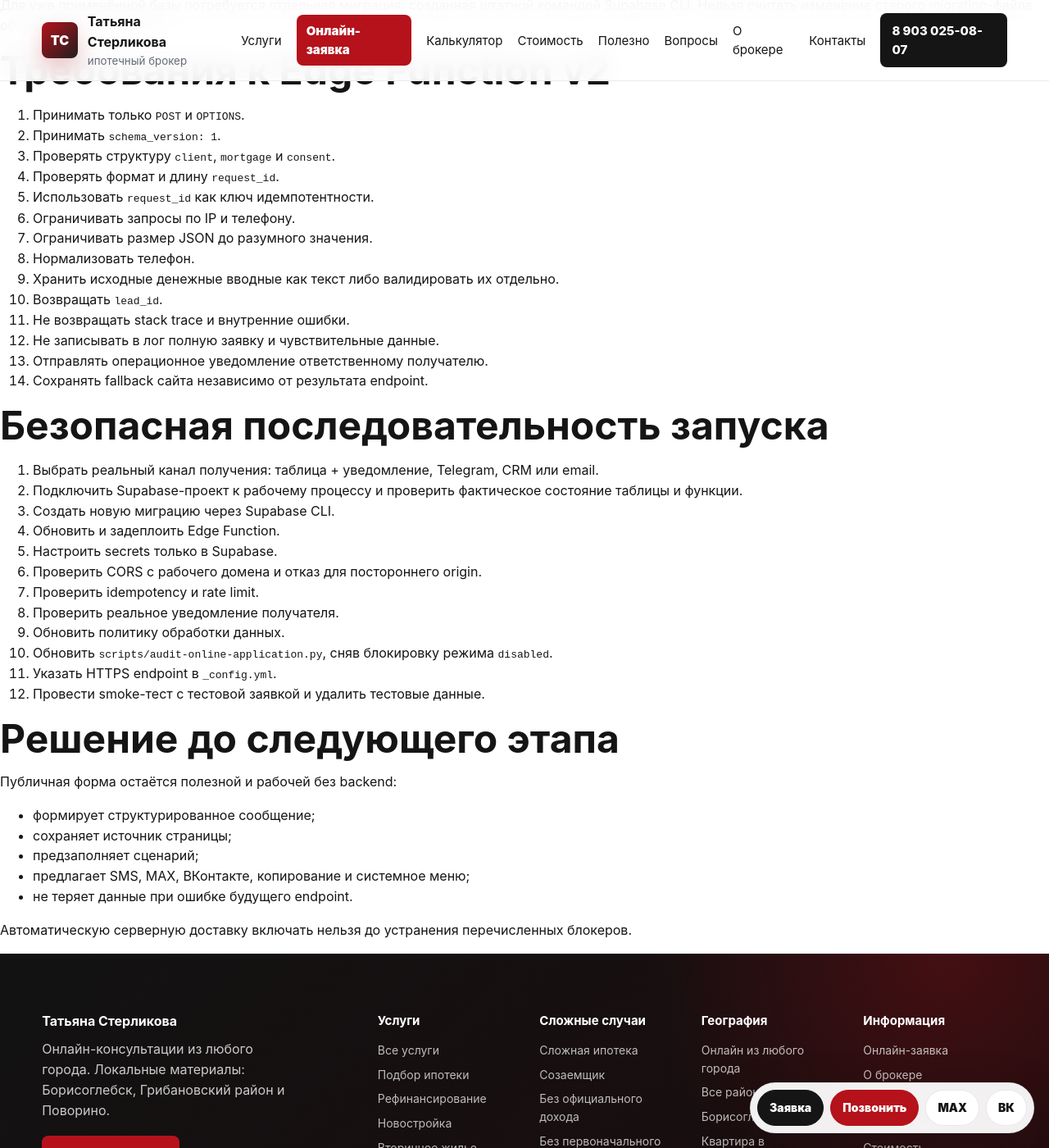
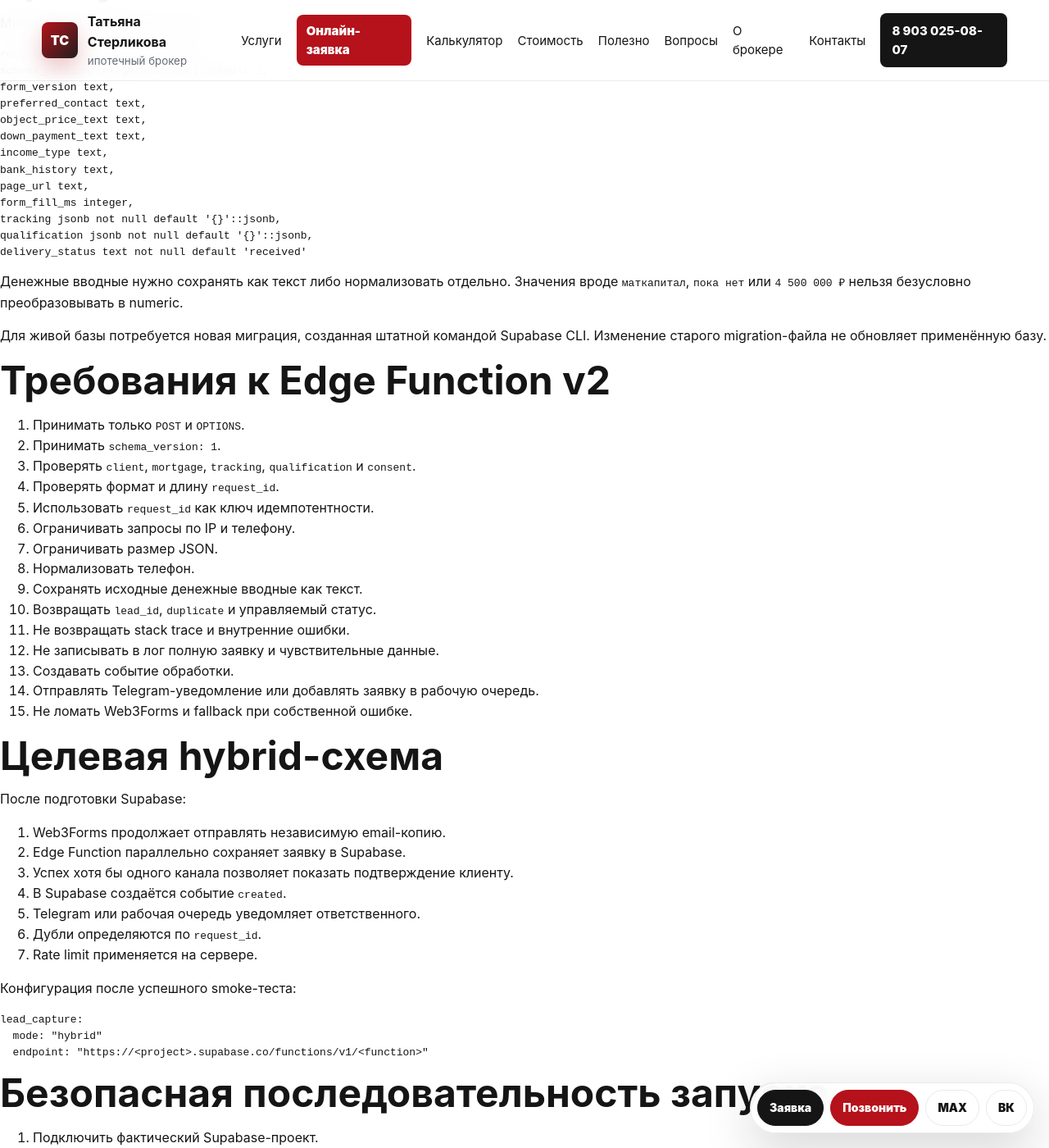
Before and after one commit to deputat36/broker, a Jekyll site: the page built from docs/supabase-lead-backend-audit.md, in a window 1280 px wide and 1400 px high, scrolled down 3476 px. Shown: the whole window at 82% size. Built offline with Jekyll 4.4.1, drawn with Linux system fonts in a browser that asks for light colours; our own code applies the rules of GitHub Pages for plain Markdown files; some of the changed text lies outside the part shown.

Commit message:
Reframe Supabase as secondary lead channel

````diff
--- a/docs/supabase-lead-backend-audit.md
+++ b/docs/supabase-lead-backend-audit.md
@@ -4,11 +4,21 @@
 
 ## Вывод
 
-Исходники Supabase backend присутствуют в репозитории, но подключать их к публичной форме пока нельзя.
+Рабочий приём заявок уже реализован через Web3Forms по схеме проекта «Новостройки Борисоглебска».
 
-`lead_capture.mode` должен оставаться `disabled`, а `lead_capture.endpoint` — пустым.
+Текущий режим:
 
-Факт актуального деплоя Edge Function, применённой миграции и реальной доставки заявок получателю через GitHub-репозиторий не подтверждён.
+```yaml
+lead_capture:
+  mode: "web3forms"
+  endpoint: ""
+```
+
+Web3Forms отправляет email-копию, после успеха пользователь переходит на `/spasibo/`, а SMS, MAX, ВКонтакте, Web Share и копирование остаются резервными каналами.
+
+Supabase должен подключаться как второй параллельный канал хранения, событий, rate limit и уведомлений. Legacy-исходники Supabase в текущем виде к форме подключать нельзя.
+
+Факт актуального деплоя Edge Function, применённой миграции и работы уведомлений через GitHub-репозиторий не подтверждён.
 
 ## Проверенные файлы
 
@@ -16,9 +26,20 @@
 - `supabase/migrations/202607070001_create_broker_leads.sql`;
 - `assets/js/online-application.js`;
 - `online-zayavka.md`;
-- `_config.yml`.
+- `_config.yml`;
+- `docs/lead-endpoint-contract.md`.
 
-## Критические несовместимости
+## Рабочая схема до подключения Supabase
+
+1. Пользователь заполняет форму.
+2. Браузер создаёт request ID, атрибуцию и техническую квалификацию.
+3. После подтверждения Web3Forms отправляет email-копию.
+4. Пользователь переходит на `/spasibo/`.
+5. При ошибке остаются все резервные способы связи.
+
+Supabase не является условием работоспособности формы.
+
+## Критические несовместимости legacy backend
 
 ### 1. Разный формат payload
 
@@ -36,11 +57,13 @@
     "scenario": "...",
     "object_type": "..."
   },
+  "tracking": {},
+  "qualification": {},
   "consent": true
 }
 ```
 
-Текущая Edge Function ожидает старые плоские поля:
+Legacy Edge Function ожидает старые плоские поля:
 
 ```json
 {
@@ -75,33 +98,26 @@
 
 ### 4. CORS требует пересмотра
 
-В разрешённые origins включены:
+В разрешённые origins включены основной домен, `www`, общий технический origin `https://deputat36.github.io` и локальные адреса.
 
-- основной домен;
-- `www`-домен;
-- общий технический origin `https://deputat36.github.io`;
-- локальные адреса.
+Перед production-запуском нужно разрешить только необходимые origins. Ответ для запрещённого origin не должен подставлять рабочий origin в CORS-заголовок.
 
-Перед production-запуском нужно решить, требуется ли технический origin целиком. Без необходимости лучше разрешить только рабочий домен и конкретные локальные адреса для разработки.
+### 5. Нет подтверждённой операционной обработки Supabase
 
-Ответ для запрещённого origin не должен подставлять разрешённый рабочий origin в CORS-заголовок.
+Legacy функция сохраняет строку, но репозиторий не подтверждает:
 
-### 5. Нет подтверждённого получателя
+- кто просматривает таблицу;
+- есть ли уведомление Татьяне;
+- работает ли Telegram или CRM;
+- кто имеет доступ к данным;
+- какой срок хранения установлен;
+- как выполняется удаление по запросу клиента.
 
-Текущая функция сохраняет строку в таблицу, но репозиторий не подтверждает:
-
-- кто и где просматривает новые заявки;
-- есть ли уведомление Татьяне;
-- есть ли Telegram, CRM или email-доставка;
-- кто имеет доступ к таблице;
-- какой срок хранения установлен;
-- как выполняется удаление заявки по запросу клиента.
-
-Запись в таблицу без операционного уведомления может создавать незамеченные заявки.
+Запись без уведомления может остаться незамеченной. Web3Forms решает текущую доставку email, но не заменяет будущую очередь обработки Supabase.
 
 ### 6. Ответ не возвращает lead ID
 
-Функция возвращает только:
+Legacy функция возвращает только:
 
 ```json
 {
@@ -110,9 +126,9 @@
 }
 ```
 
-Для поддержки и устранения дублей желательно возвращать стабильный `lead_id`.
+Для поддержки и устранения дублей нужно возвращать стабильный `lead_id` и признак duplicate.
 
-## Положительные стороны текущего backend
+## Положительные стороны legacy backend
 
 - `service_role` берётся из переменной окружения, а не из публичного сайта;
 - RLS включён;
@@ -140,53 +156,72 @@
 bank_history text,
 page_url text,
 form_fill_ms integer,
+tracking jsonb not null default '{}'::jsonb,
+qualification jsonb not null default '{}'::jsonb,
 delivery_status text not null default 'received'
 ```
 
-Числовые поля можно добавлять только после отдельной нормализации. Ввод пользователя вроде `маткапитал`, `пока нет` или `4 500 000 ₽` нельзя безусловно преобразовывать в numeric.
+Денежные вводные нужно сохранять как текст либо нормализовать отдельно. Значения вроде `маткапитал`, `пока нет` или `4 500 000 ₽` нельзя безусловно преобразовывать в numeric.
 
-Для уже применённой базы потребуется отдельная миграция, созданная штатной командой Supabase CLI. Нельзя считать изменение старого migration-файла обновлением живой базы.
+Для живой базы потребуется новая миграция, созданная штатной командой Supabase CLI. Изменение старого migration-файла не обновляет применённую базу.
 
 ## Требования к Edge Function v2
 
 1. Принимать только `POST` и `OPTIONS`.
 2. Принимать `schema_version: 1`.
-3. Проверять структуру `client`, `mortgage` и `consent`.
+3. Проверять `client`, `mortgage`, `tracking`, `qualification` и `consent`.
 4. Проверять формат и длину `request_id`.
 5. Использовать `request_id` как ключ идемпотентности.
 6. Ограничивать запросы по IP и телефону.
-7. Ограничивать размер JSON до разумного значения.
+7. Ограничивать размер JSON.
 8. Нормализовать телефон.
-9. Хранить исходные денежные вводные как текст либо валидировать их отдельно.
-10. Возвращать `lead_id`.
+9. Сохранять исходные денежные вводные как текст.
+10. Возвращать `lead_id`, `duplicate` и управляемый статус.
 11. Не возвращать stack trace и внутренние ошибки.
 12. Не записывать в лог полную заявку и чувствительные данные.
-13. Отправлять операционное уведомление ответственному получателю.
-14. Сохранять fallback сайта независимо от результата endpoint.
+13. Создавать событие обработки.
+14. Отправлять Telegram-уведомление или добавлять заявку в рабочую очередь.
+15. Не ломать Web3Forms и fallback при собственной ошибке.
+
+## Целевая hybrid-схема
+
+После подготовки Supabase:
+
+1. Web3Forms продолжает отправлять независимую email-копию.
+2. Edge Function параллельно сохраняет заявку в Supabase.
+3. Успех хотя бы одного канала позволяет показать подтверждение клиенту.
+4. В Supabase создаётся событие `created`.
+5. Telegram или рабочая очередь уведомляет ответственного.
+6. Дубли определяются по `request_id`.
+7. Rate limit применяется на сервере.
+
+Конфигурация после успешного smoke-теста:
+
+```yaml
+lead_capture:
+  mode: "hybrid"
+  endpoint: "https://<project>.supabase.co/functions/v1/<function>"
+```
 
 ## Безопасная последовательность запуска
 
-1. Выбрать реальный канал получения: таблица + уведомление, Telegram, CRM или email.
-2. Подключить Supabase-проект к рабочему процессу и проверить фактическое состояние таблицы и функции.
-3. Создать новую миграцию через Supabase CLI.
-4. Обновить и задеплоить Edge Function.
-5. Настроить secrets только в Supabase.
-6. Проверить CORS с рабочего домена и отказ для постороннего origin.
-7. Проверить idempotency и rate limit.
-8. Проверить реальное уведомление получателя.
-9. Обновить политику обработки данных.
-10. Обновить `scripts/audit-online-application.py`, сняв блокировку режима `disabled`.
-11. Указать HTTPS endpoint в `_config.yml`.
-12. Провести smoke-тест с тестовой заявкой и удалить тестовые данные.
+1. Подключить фактический Supabase-проект.
+2. Создать новую миграцию через Supabase CLI.
+3. Обновить и задеплоить Edge Function.
+4. Настроить secrets только в Supabase.
+5. Проверить CORS и отказ для постороннего origin.
+6. Проверить идемпотентность и rate limit.
+7. Проверить запись заявки, событие и уведомление.
+8. Провести smoke-тест success/error/timeout/duplicate/spam.
+9. Обновить политику хранения и удаления данных.
+10. Указать HTTPS endpoint.
+11. Перевести режим с `web3forms` на `hybrid`.
+12. Обновить аудит Pages, сохранив обязательную проверку Web3Forms.
 
 ## Решение до следующего этапа
 
-Публичная форма остаётся полезной и рабочей без backend:
-
-- формирует структурированное сообщение;
-- сохраняет источник страницы;
-- предзаполняет сценарий;
-- предлагает SMS, MAX, ВКонтакте, копирование и системное меню;
-- не теряет данные при ошибке будущего endpoint.
-
-Автоматическую серверную доставку включать нельзя до устранения перечисленных блокеров.
+- Web3Forms остаётся рабочим основным каналом.
+- `lead_capture.endpoint` остаётся пустым.
+- Legacy Edge Function не подключается.
+- Supabase развивается в issue №7 как второй канал.
+- Реальное поступление тестового письма Web3Forms и адрес получателя требуют ручного smoke-теста после публикации.
````
Also changed, not shown: other parts of docs/supabase-lead-backend-audit.md (+3 -3 lines).
